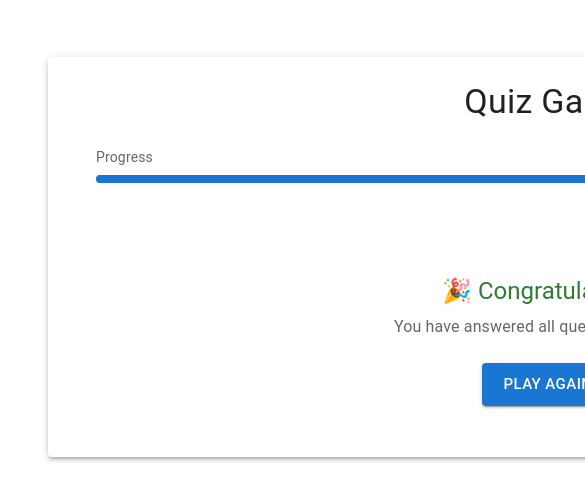
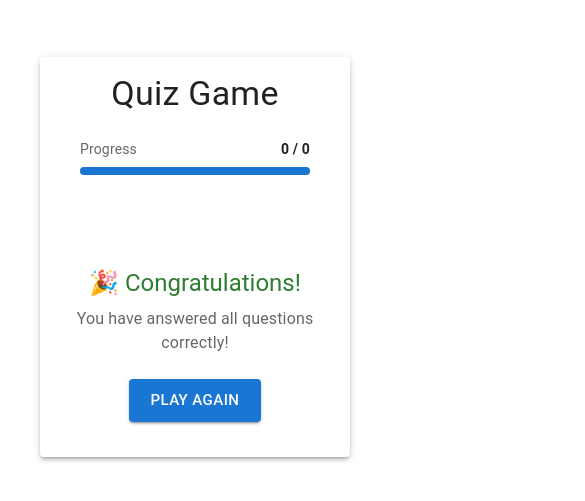
Before and after one commit to postrational/rust-quiz, a React (Vite) app: page / in a window 390 px wide. Shown: the part 197-698 px from the top of the page, 585 px wide, since content can reach past the window. Built offline with nearby package versions, Linux system fonts and the light colour scheme.

Commit message:
More mobile-friendly layout

```diff
--- a/src/App.tsx
+++ b/src/App.tsx
@@ -60,15 +60,25 @@ export function App() {
         justifyContent: 'center',
         alignItems: 'center',
         minHeight: '100vh',
-        padding: 2,
+        padding: { xs: 1, sm: 2 },
       }}
     >
-      <Box sx={{ width: { xs: '70%', sm: '70%' }, minWidth: '1000px' }}>
+      <Box
+        sx={{
+          width: {
+            xs: '100%',
+            sm: '100%',
+            md: '90%',
+            lg: '1000px',
+          },
+          maxWidth: '1000px',
+        }}
+      >
         <Paper
           elevation={3}
           sx={{
             minHeight: '400px',
-            padding: 3,
+            padding: { xs: 2, sm: 3 },
           }}
         >
           <Typography variant="h4">Quiz Game</Typography>
```
